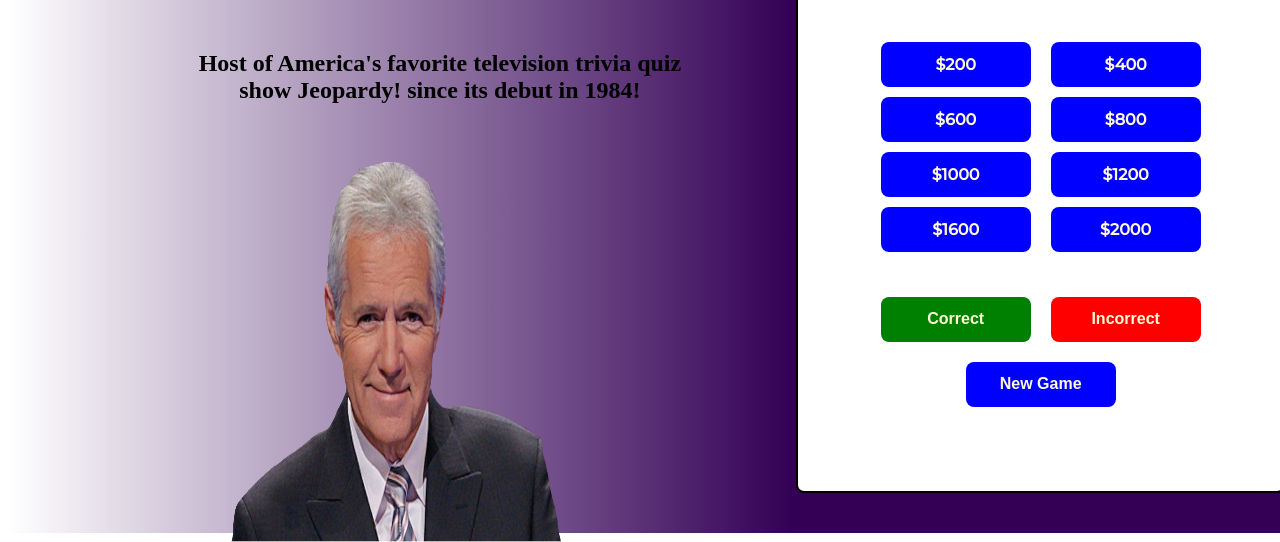
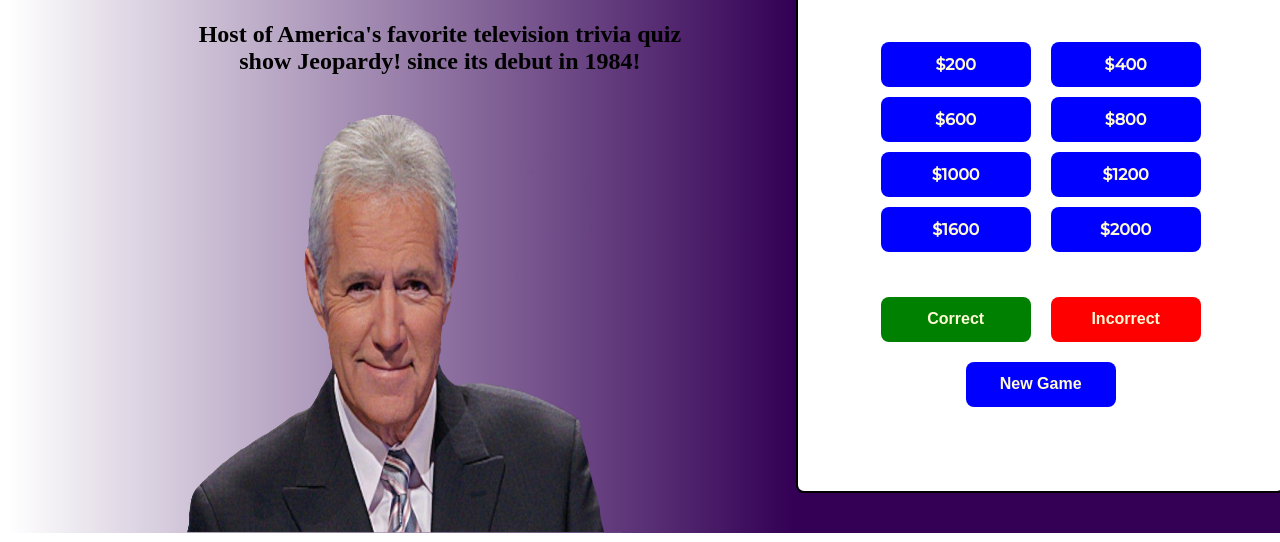
Before and after one commit to mshaynerush/jeopardy, a plain HTML site: page index.html in a window 1280 px wide. Shown: the part 275-817 px from the top of the page. Drawn offline with Linux system fonts and the light colour scheme.

Commit message:
Update style.css

```diff
--- a/style.css
+++ b/style.css
@@ -84,8 +84,8 @@
 }
 .alex img
 {
-    width: 65%;
-    height: 105%;
+    width: 75%;
+    height: 100%;
 }
 
 .game-play
```
